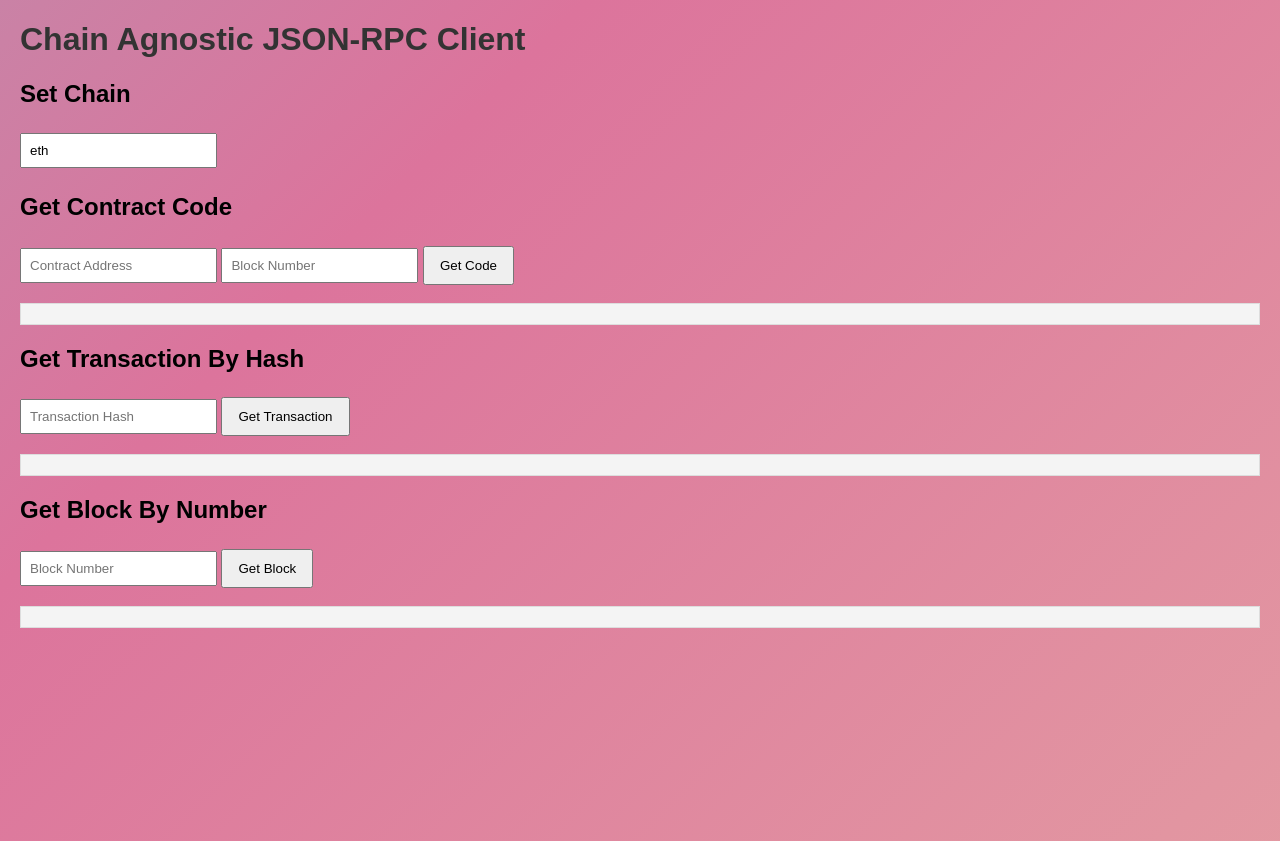
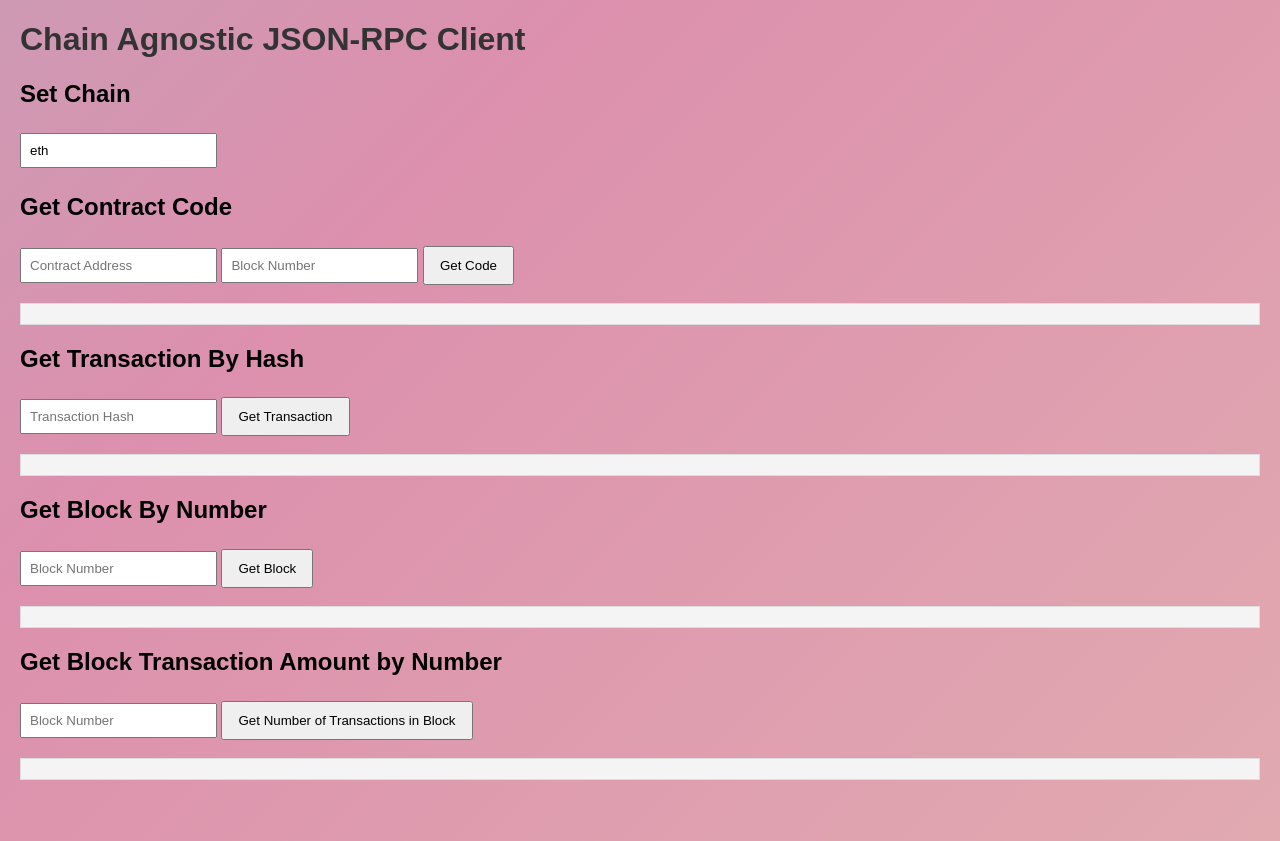
Before and after one commit to Ollivanders/CompassClip, a Flask app: page / in a window 1280 px wide. Run offline with Flask 3, Linux system fonts and the light colour scheme; parts of the project's set-up code (start-up, migrations or seed data) failed here and were passed over.

Commit message:
fix: nicer styling

```diff
--- a/application/app.py
+++ b/application/app.py
@@ -60,9 +60,10 @@ def get_block_by_number(chain, number: str) -> dict:
 
 
 @jsonrpc.method("eth_getBlockTransactionCountByNumber")
-def get_block_transaction_count_by_number(chain, number: str):
-    reader = get_reader_transaction(chain, "block")
-    block = reader.get_records({"block": number})[0]
+def get_block_transaction_count_by_number(chain, number: str) -> dict:
+    reader = get_reader_blocks(chain, "block")
+    block = reader.get_records({"number": int(number)})[0]
+    print(block)
     return {
         "used_transaction_count": block.get("used_transaction_count"),
         "transaction_count": block.get("transaction_count"),
--- a/application/static/styles.css
+++ b/application/static/styles.css
@@ -25,7 +25,7 @@ pre {
 
 
 body {
-	background: linear-gradient(-45deg, #e8b6a6, #dc749c, #83b8cb, #7fcebc);
+	background: linear-gradient(-45deg, #e5bfb3, #dc90ad, #99bfcd, #9acdc1);
 	background-size: 400% 400%;
 	animation: gradient 15s ease infinite;
 	height: 100vh;
--- a/application/templates/index.html
+++ b/application/templates/index.html
@@ -38,6 +38,13 @@
         <pre id="responseBlock"></pre>
     </div>
 
+    <div>
+        <h2>Get Block Transaction Amount by Number</h2>
+        <input type="text" id="blockTransactionAmountNumberInput" placeholder="Block Number">
+        <button onclick="getNumTransactByBlock()">Get Number of Transactions in Block</button>
+        <pre id="responseNumTransactBlock"></pre>
+    </div>
+
     <script>
         async function callJsonRpc(method, params) {
             const response = await fetch('/api', {
@@ -76,6 +83,13 @@
             const result = await callJsonRpc("eth_getBlockByNumber", [chain, blockNumber]);
             document.getElementById('responseBlock').innerText = JSON.stringify(result, null, 2);
         }
+
+        async function getNumTransactByBlock() {
+            const chain = document.getElementById('chainInput').value;
+            const blockNumber = document.getElementById('blockTransactionAmountNumberInput').value;
+            const result = await callJsonRpc("eth_getBlockTransactionCountByNumber", [chain, blockNumber]);
+            document.getElementById('responseNumTransactBlock').innerText = JSON.stringify(result, null, 2);
+        }
     </script>
 </body>
 </html>
```
